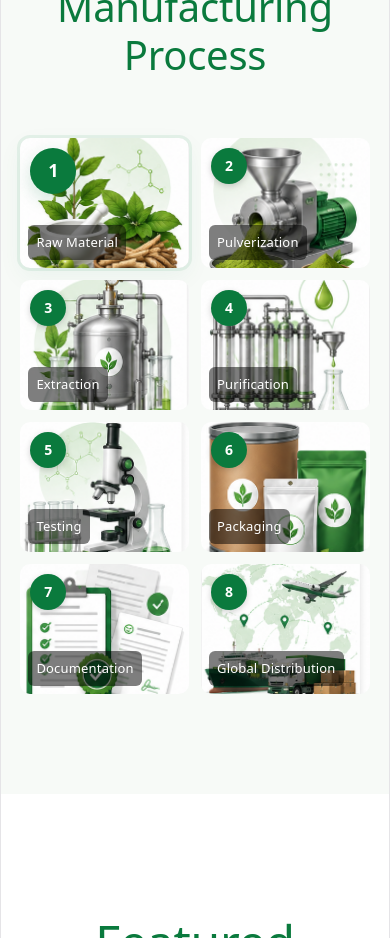
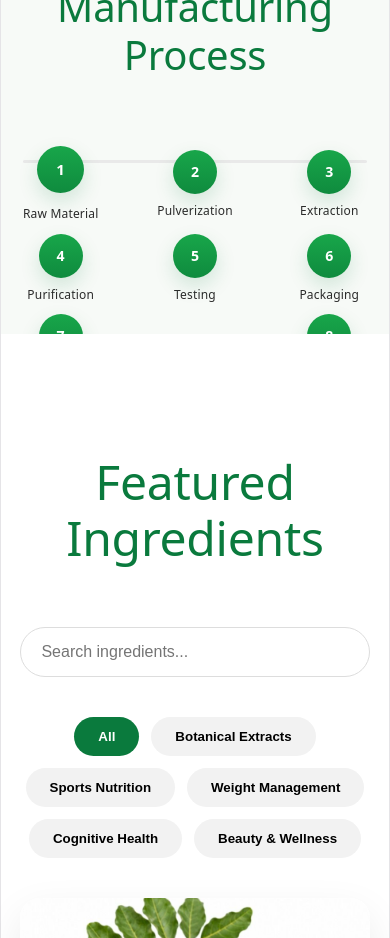
Before and after one commit to popuriRakesh/gennutrients-website, a React (Vite) app: page / in a window 390 px wide. Shown: the part 4240-5178 px from the top of the page. Built offline with nearby package versions, Linux system fonts and the light colour scheme; the HTML template or start-up script is replaced by a standard one.

Commit message:
Updated homepage content, fixed build issues and completed UI enhancements

```diff
--- a/src/components/ProcessGallery.jsx
+++ b/src/components/ProcessGallery.jsx
@@ -1,81 +1,31 @@
+/*
+  Original ProcessGallery implementation (image based) commented out per request.
+  Kept here for reference in case images/lightbox are needed later.
+
   import { useState, useEffect } from "react";
   import "../styles/ProcessGallery.css";
 
   function ProcessGallery({ steps = [] }) {
-  const filenames = [
-    "Raw Material Selection.png",
-    "Pulverization.png",
-    "Extraction.png",
-    "Purification.png",
-    "Testing.png",
-    "Packaging.png",
-    "Documentation.png",
-    "Global Distribution.png",
-  ];
+    ... (original code commented out)
+  }
 
-  const images = filenames.map((f) => encodeURI(`/process/${f}`));
+  export default ProcessGallery;
+*/
 
-  const [lightboxOpen, setLightboxOpen] = useState(false);
-  const [currentIndex, setCurrentIndex] = useState(0);
+import "../styles/ProcessGallery.css";
 
-  const openLightbox = (idx) => {
-    setCurrentIndex(idx);
-    setLightboxOpen(true);
-  };
-
-  const closeLightbox = () => setLightboxOpen(false);
-
-  const prev = (e) => {
-    e && e.stopPropagation();
-    setCurrentIndex((i) => (i - 1 + images.length) % images.length);
-  };
-
-  const next = (e) => {
-    e && e.stopPropagation();
-    setCurrentIndex((i) => (i + 1) % images.length);
-  };
-
-  useEffect(() => {
-    const handler = (e) => {
-      if (!lightboxOpen) return;
-      if (e.key === "Escape") closeLightbox();
-      if (e.key === "ArrowLeft") setCurrentIndex((i) => (i - 1 + images.length) % images.length);
-      if (e.key === "ArrowRight") setCurrentIndex((i) => (i + 1) % images.length);
-    };
-    window.addEventListener("keydown", handler);
-    return () => window.removeEventListener("keydown", handler);
-  }, [lightboxOpen]);
-
+function ProcessGallery({ steps = [] }) {
   return (
-    <>
-      <div className="process-gallery">
-        {images.map((src, idx) => (
-          <div
-            className={`process-thumb ${idx === 0 ? "highlight" : ""}`}
-            key={idx}
-            onClick={() => openLightbox(idx)}
-          >
-            <div className={`thumb-badge ${idx === 0 ? "primary" : ""}`} aria-hidden>
+    <div className="process-steps" data-aos="fade-up">
+      {steps.map((label, idx) => (
+        <div className="process-step" key={idx}>
+          <div className={`step-circle ${idx === 0 ? "primary" : ""}`} aria-hidden>
             {idx + 1}
           </div>
-            <img src={src} alt={steps?.[idx] || `Process ${idx + 1}`} />
-            {steps?.[idx] && <div className="thumb-caption">{steps[idx]}</div>}
+          <div className="step-label">{label}</div>
         </div>
       ))}
     </div>
-
-      {lightboxOpen && (
-        <div className="lightbox-overlay" onClick={closeLightbox}>
-          <button className="lightbox-close" onClick={closeLightbox}>✕</button>
-          <button className="lightbox-prev" onClick={(e) => { e.stopPropagation(); prev(); }}>‹</button>
-          <div className="lightbox-content" onClick={(e) => e.stopPropagation()}>
-            <img src={images[currentIndex]} alt={steps?.[currentIndex] || ""} />
-            {steps?.[currentIndex] && <div className="lightbox-caption">{steps[currentIndex]}</div>}
-          </div>
-          <button className="lightbox-next" onClick={(e) => { e.stopPropagation(); next(); }}>›</button>
-        </div>
-      )}
-    </>
   );
 }
 
--- a/src/styles/ProcessGallery.css
+++ b/src/styles/ProcessGallery.css
@@ -1,113 +1,76 @@
-.process-gallery{
-  width:90%;
-  margin:0 auto 40px auto;
-  display:grid;
-  grid-template-columns:repeat(4,1fr);
-  gap:12px;
+.process-steps{
+  --circle-size:72px;
+  --green: #0f8b3e;
+  width:95%;
+  margin:18px auto 40px auto;
+  display:flex;
+  gap:28px;
+  justify-content:space-between;
+  align-items:flex-start;
+  flex-wrap:wrap;
+  padding:20px 12px;
+  position:relative;
 }
 
-.process-thumb{
-  position:relative;
-  overflow:hidden;
-  border-radius:10px;
-  cursor:pointer;
-  background:#f2f2f2;
+.process-steps::before{
+  content:"";
+  position:absolute;
+  top:calc(var(--circle-size) / 2);
+  left:32px;
+  right:32px;
+  height:4px;
+  background:#e9e9e9;
+  z-index:1;
+  border-radius:2px;
 }
 
-.thumb-badge{
-  position:absolute;
-  top:10px;
-  left:10px;
-  width:36px;
-  height:36px;
+.process-step{
+  display:flex;
+  flex-direction:column;
+  align-items:center;
+  text-align:center;
+  min-width:84px;
+  position:relative;
+  z-index:2;
+}
+
+.step-circle{
+  width:var(--circle-size);
+  height:var(--circle-size);
   border-radius:50%;
-  background:#0a7a3d;
+  background:linear-gradient(180deg,#18a64a,var(--green));
   color:#fff;
   display:flex;
   align-items:center;
   justify-content:center;
   font-weight:700;
-  z-index:6;
-  font-size:14px;
-  box-shadow:0 2px 6px rgba(0,0,0,0.18);
+  font-size:calc(var(--circle-size) * 0.32);
+  box-shadow:0 8px 20px rgba(10,122,61,0.16);
+  margin-bottom:10px;
+  z-index:3;
 }
 
-.thumb-badge.primary{
-  width:46px;
-  height:46px;
-  font-size:18px;
-  box-shadow:0 6px 18px rgba(10,122,61,0.18);
+.step-circle.primary{
+  width:calc(var(--circle-size) * 1.08);
+  height:calc(var(--circle-size) * 1.08);
+  font-size:calc(var(--circle-size) * 0.34);
+  transform:translateY(-4px);
 }
 
-.process-thumb.highlight{
-  outline:3px solid rgba(10,122,61,0.08);
-  box-shadow:0 8px 24px rgba(10,122,61,0.06);
-}
-
-.process-thumb img{
-  width:100%;
-  height:190px;
-  object-fit:cover;
-  display:block;
-  transition:transform .3s ease;
-}
-
-.process-thumb:hover img{ transform:scale(1.05); }
-
-.thumb-caption{
-  position:absolute;
-  left:8px;
-  bottom:8px;
-  background:rgba(0,0,0,0.5);
-  color:#fff;
-  padding:6px 8px;
-  border-radius:6px;
-  font-size:13px;
-}
-
-.lightbox-overlay{
-  position:fixed;
-  inset:0;
-  background:rgba(0,0,0,0.85);
-  display:flex;
-  align-items:center;
-  justify-content:center;
-  z-index:10000;
-}
-
-.lightbox-content img{
-  max-width:80vw;
-  max-height:80vh;
-  object-fit:contain;
-  border-radius:8px;
-}
-
-.lightbox-close, .lightbox-prev, .lightbox-next{
-  position:fixed;
-  top:20px;
-  background:transparent;
-  color:#fff;
-  border:none;
-  font-size:28px;
-  cursor:pointer;
-}
-
-.lightbox-close{ right:24px; }
-.lightbox-prev{ left:24px; top:50%; transform:translateY(-50%); font-size:42px; }
-.lightbox-next{ right:24px; top:50%; transform:translateY(-50%); font-size:42px; }
-
-.lightbox-caption{
-  margin-top:10px;
-  color:#fff;
-  text-align:center;
+.step-label{
+  font-size:14px;
+  color:#2b2b2b;
+  line-height:1.2;
+  max-width:120px;
 }
 
 @media(max-width:1024px){
-  .process-gallery{ grid-template-columns:repeat(3,1fr); }
-  .process-thumb img{ height:160px; }
+  .process-steps{ --circle-size:56px; gap:20px; padding:16px 10px; height:calc(var(--circle-size) + 52px); }
+  .process-steps::before{ left:20px; right:20px; height:3px; }
 }
 
 @media(max-width:640px){
-  .process-gallery{ grid-template-columns:repeat(2,1fr); }
-  .process-thumb img{ height:130px; }
+  .process-steps{ --circle-size:44px; gap:12px; padding:12px 8px; height:calc(var(--circle-size) + 52px); }
+  .process-steps::before{ left:12px; right:12px; height:3px; }
+  .step-label{ font-size:12px; max-width:84px; }
 }
```
Lines whose indentation alone changed are shown as unchanged.
